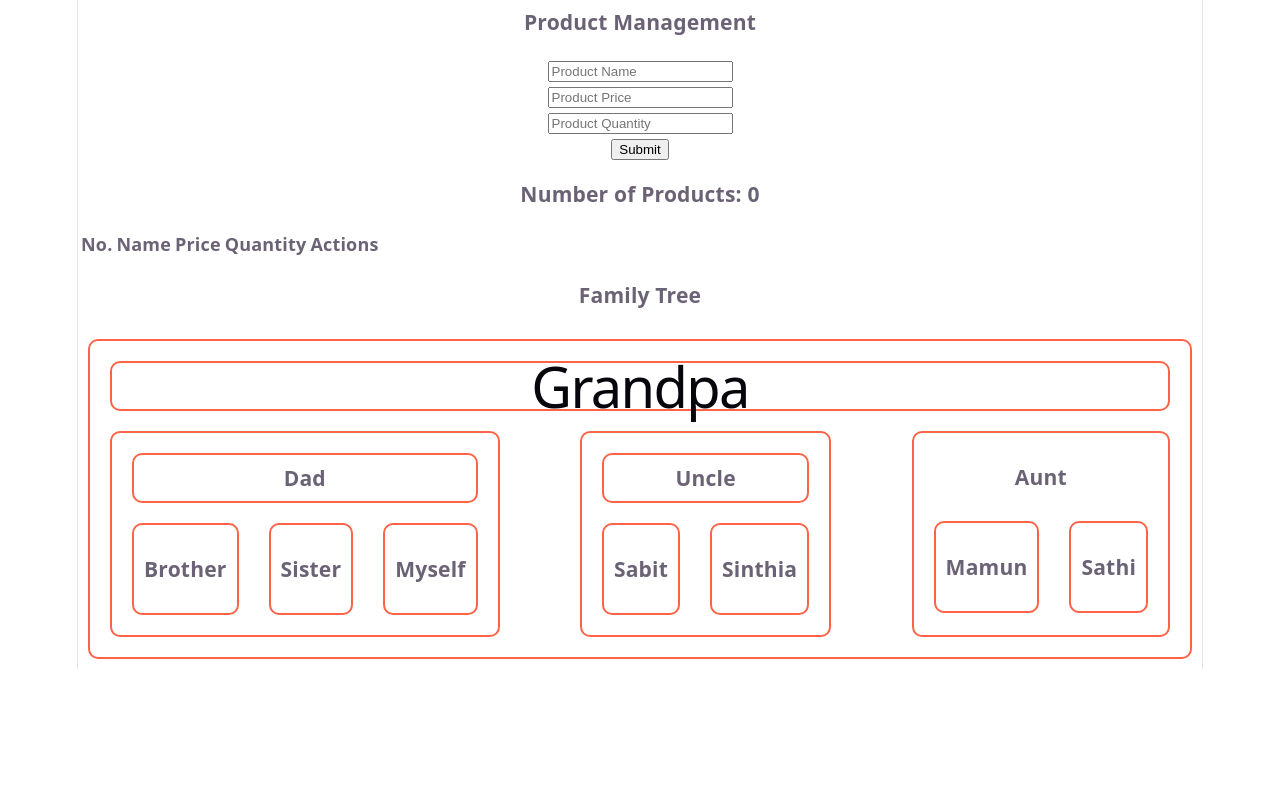
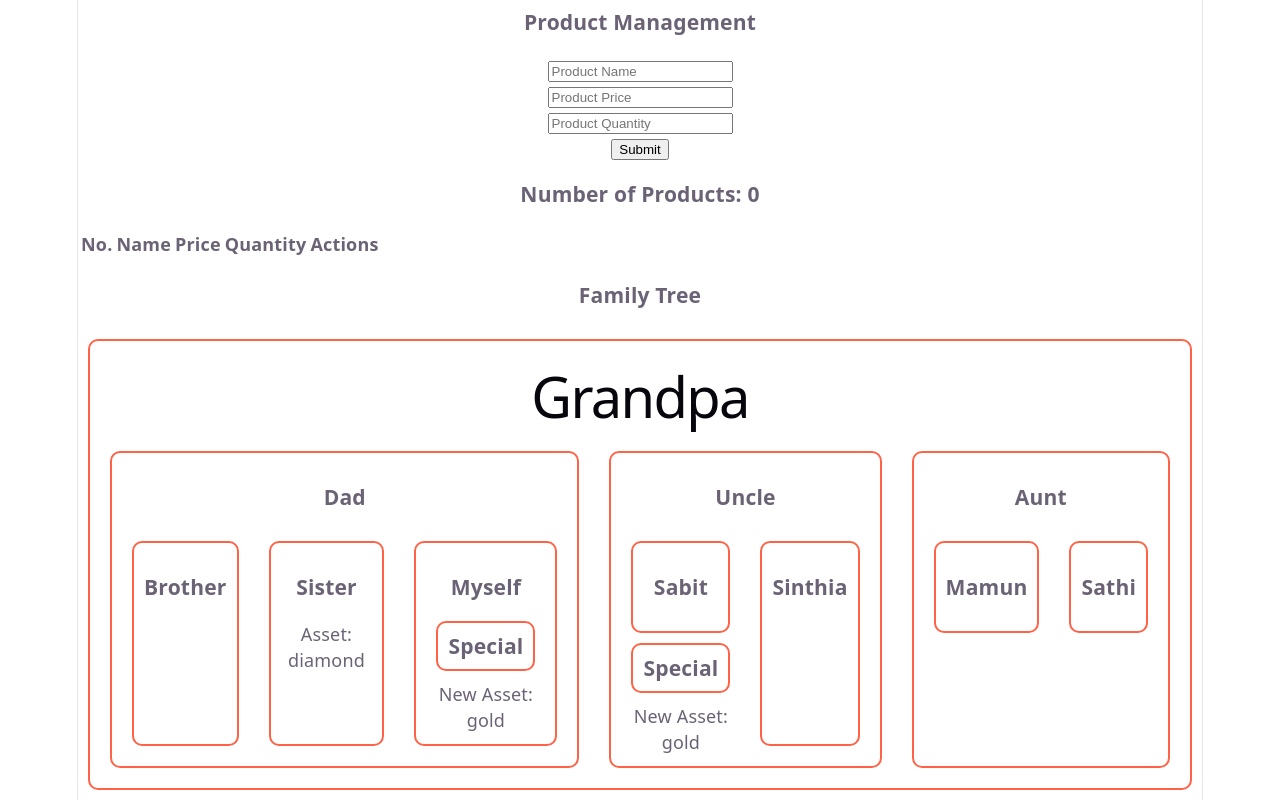
Before and after one commit to MahfuzulIslamPranto/explore-react-form, a React (Vite) app: page / in a window 1280 px wide. Shown: the part 913-1713 px from the top of the page. Before the commit the page ends 1582 px from the top, so only its background shows below. Built offline with nearby package versions, Linux system fonts and the light colour scheme.

Commit message:
contect added

```diff
--- a/src/Components/FamilyTree/Dad.jsx
+++ b/src/Components/FamilyTree/Dad.jsx
@@ -6,7 +6,7 @@ import Myself from './Myself';
 const Dad = () => {
     return (
         <div className='familyTree'>
-            <h3 className='familyTree'>Dad</h3>
+            <h3>Dad</h3>
             <div className='flex'>
                 <Brother></Brother>
                 <Sister></Sister>
--- a/src/Components/FamilyTree/FamilyTree.jsx
+++ b/src/Components/FamilyTree/FamilyTree.jsx
@@ -1,11 +1,20 @@
-import React from 'react';
+import React, { createContext } from 'react';
 import Grandpa from './Grandpa';
 import '../FamilyTree/FamilyTree.css'
 
+export const AssetContext = createContext('');
+export const MoneyContext = createContext('');
+
 const FamilyTree = () => {
+    const asset = 'diamond';
+    const newAsset = 'gold';
     return (
         <div className='familyTree'>
-            <Grandpa></Grandpa>
+            <MoneyContext value={asset}>
+                <AssetContext value={newAsset}>
+                    <Grandpa></Grandpa>
+                </AssetContext>
+            </MoneyContext>
         </div>
     );
 };
--- a/src/Components/FamilyTree/Grandpa.jsx
+++ b/src/Components/FamilyTree/Grandpa.jsx
@@ -6,7 +6,7 @@ import Aunt from './Aunt';
 const Grandpa = () => {
     return (
         <div >
-            <h1 className='familyTree'>Grandpa</h1>
+            <h1>Grandpa</h1>
             <div className='flex'>
                 <Dad></Dad>
                 <Uncle></Uncle>
--- a/src/Components/FamilyTree/Myself.jsx
+++ b/src/Components/FamilyTree/Myself.jsx
@@ -1,9 +1,11 @@
 import React from 'react';
+import Special from './Special';
 
 const Myself = () => {
     return (
         <div className='familyTree'>
             <h3>Myself</h3>
+            <Special></Special>
         </div>
     );
 };
--- a/src/Components/FamilyTree/Sister.jsx
+++ b/src/Components/FamilyTree/Sister.jsx
@@ -1,9 +1,12 @@
-import React from 'react';
+import React, { useContext } from 'react';
+import { MoneyContext } from './FamilyTree';
 
 const Sister = () => {
+    const asset = useContext(MoneyContext);
     return (
         <div className='familyTree'>
             <h3>Sister</h3>
+            <p>Asset: {asset}</p>
         </div>
     );
 };
--- /dev/null
+++ b/src/Components/FamilyTree/Special.jsx
@@ -0,0 +1,15 @@
+import React, { useContext } from 'react';
+import { AssetContext } from './FamilyTree';
+
+const Special = ({}) => {
+    const newAsset = useContext(AssetContext);
+    console.log(newAsset);
+    return (
+        <div>
+            <h3 className='familyTree'>Special</h3>
+            <p>New Asset: {newAsset}</p>
+        </div>
+    );
+};
+
+export default Special;
--- a/src/Components/FamilyTree/Uncle.jsx
+++ b/src/Components/FamilyTree/Uncle.jsx
@@ -1,12 +1,17 @@
 import React from 'react';
 import Cousin from './Cousin';
+import Special from './Special';
+
 
 const Uncle = () => {
     return (
         <div className='familyTree'>
-            <h3 className='familyTree'>Uncle</h3>
+            <h3>Uncle</h3>
             <div className='flex'>
-                <Cousin name='Sabit'></Cousin>
+                <div>
+                    <Cousin name='Sabit'></Cousin>
+                    <Special></Special>
+                </div>
                 <Cousin name='Sinthia'></Cousin>
             </div>
         </div>
```
